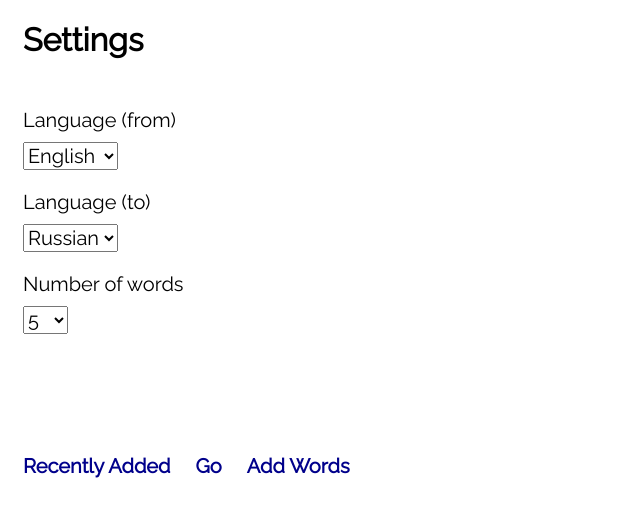
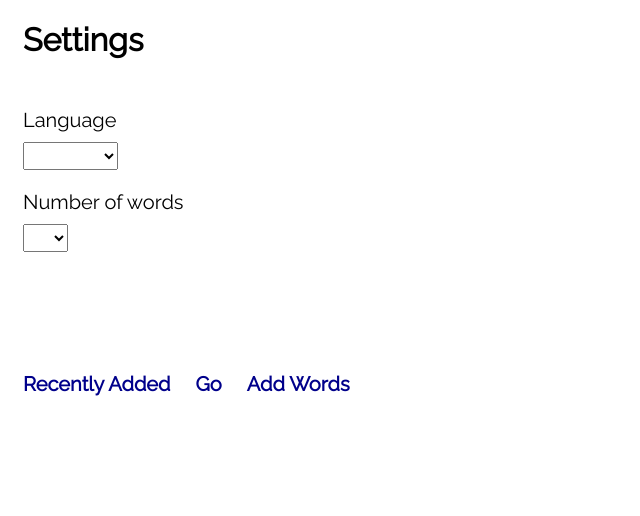
Before and after one commit to DmitryAvanesov/avanesov-dmitry-otus, an Angular app in the folder angular/: page / in a window 1280 px wide. Both pictures are taken after a click on the element "Settings". Shown: the top 516 px of the page, without its empty margins (0-640 px from the left). Built offline with nearby package versions, Linux system fonts and the light colour scheme.

Commit message:
Saving settings to localStorage

```diff
--- a/angular/src/app/add-words/add-words.component.ts
+++ b/angular/src/app/add-words/add-words.component.ts
@@ -24,16 +24,16 @@ export class AddWordsComponent implements OnInit {
     });
   }
 
-  onAddWords(): void {
+  onAddWords() {
     this.addWords.addWords();
     this.changePage.changePage('recently-added');
   }
 
-  goToPage(page: string): void {
+  goToPage(page: string) {
     this.changePage.changePage(page);
   }
 
-  ngOnInit(): void {
+  ngOnInit() {
     this.model.get('text').valueChanges.subscribe(value => this.translateWords.setText(value));
   }
 
--- a/angular/src/app/app.component.scss
+++ b/angular/src/app/app.component.scss
@@ -7,7 +7,7 @@
 }
 
 .page-block {
-  margin: 5px 15px;
+  margin: 10px 15px;
 
   .page-title {
     font-size: 32px;
--- a/angular/src/app/app.component.ts
+++ b/angular/src/app/app.component.ts
@@ -1,5 +1,6 @@
 import { Component, Input } from '@angular/core';
 import { ChangePageService } from './change-page.service';
+import { ChangeSettingsService } from './change-settings.service';
 
 @Component({
   selector: 'app-root',
@@ -12,7 +13,8 @@ export class AppComponent {
   activePage: string;
 
   constructor(
-    private changePage: ChangePageService
+    changePage: ChangePageService,
+    changeSettings: ChangeSettingsService
   ) {
     this.activePage = 'recently-added';
 
--- /dev/null
+++ b/angular/src/app/change-settings.service.ts
@@ -0,0 +1,29 @@
+import { Injectable } from '@angular/core';
+import { Subject, Observable } from 'rxjs';
+
+@Injectable({
+  providedIn: 'root'
+})
+export class ChangeSettingsService {
+
+  private languageChangedSource: Subject<string>;
+  languageChanged: Observable<string>;
+  private numberOfWordsChangedSource: Subject<number>;
+  numberOfWordsChanged: Observable<number>;
+
+  constructor() {
+    this.languageChangedSource = new Subject<string>();
+    this.languageChanged = this.languageChangedSource.asObservable();
+    this.numberOfWordsChangedSource = new Subject<number>();
+    this.numberOfWordsChanged = this.numberOfWordsChangedSource.asObservable();
+  }
+
+  changeLanguage(newLanguage: string) {
+    this.languageChangedSource.next(newLanguage);
+  }
+
+  changeNumberOfWords(newNumberOfWords: number) {
+    this.numberOfWordsChangedSource.next(newNumberOfWords);
+  }
+
+}
--- a/angular/src/app/go/go.component.ts
+++ b/angular/src/app/go/go.component.ts
@@ -30,6 +30,6 @@ export class GoComponent implements OnInit {
     this.changePage.changePage(page);
   }
 
-  ngOnInit(): void { }
+  ngOnInit() { }
 
 }
--- a/angular/src/app/recently-added/recently-added.component.ts
+++ b/angular/src/app/recently-added/recently-added.component.ts
@@ -1,6 +1,7 @@
 import { Component, OnInit, Output, EventEmitter, Input } from '@angular/core';
 import { StoreWordsService, IData } from '../store-words.service';
 import { ChangePageService } from '../change-page.service';
+import { ChangeSettingsService } from '../change-settings.service';
 
 @Component({
   selector: 'app-recently-added',
@@ -10,11 +11,19 @@ import { ChangePageService } from '../change-page.service';
 export class RecentlyAddedComponent implements OnInit {
 
   data: IData;
+  language: string;
 
   constructor(
     private storeWords: StoreWordsService,
-    private changePage: ChangePageService
-  ) { }
+    private changePage: ChangePageService,
+    changeSettings: ChangeSettingsService
+  ) {
+    changeSettings.languageChanged.subscribe(
+      newLanguage => {
+        this.language = newLanguage;
+      }
+    );
+  }
 
   get dates() {
     this.data = this.storeWords.data;
@@ -29,6 +38,6 @@ export class RecentlyAddedComponent implements OnInit {
     this.changePage.changePage(page);
   }
 
-  ngOnInit(): void { }
+  ngOnInit() { }
 
 }
--- a/angular/src/app/settings/settings.component.html
+++ b/angular/src/app/settings/settings.component.html
@@ -1,27 +1,21 @@
 <div ngClass="page-block">
   <h1 ngClass="page-title">Settings</h1>
 
-  <p ngClass="select-name">Language (from)</p>
-  <select ngClass="select-dropdown">
-    <option>Russian</option>
-    <option selected>English</option>
-    <option>Spanish</option>
-  </select>
-
-  <p ngClass="select-name">Language (to)</p>
-  <select ngClass="select-dropdown">
-    <option selected>Russian</option>
-    <option>English</option>
-    <option>Spanish</option>
+  <form [formGroup]="model">
+    <p ngClass="select-name">Language</p>
+    <select formControlName="language" [value]="language" ngClass="select-dropdown">
+      <option value="ru">Russian</option>
+      <option value="es">Spanish</option>
     </select>
 
     <p ngClass="select-name">Number of words</p>
-  <select ngClass="select-dropdown">
+    <select formControlName="numberOfWords" [value]="numberOfWords" ngClass="select-dropdown">
       <option>5</option>
       <option>10</option>
       <option>15</option>
       <option>20</option>
     </select>
+  </form>
 
   <div ngClass="page-link-block">
     <span ngClass="page-link" (click)="goToPage('recently-added')">Recently Added</span>
--- a/angular/src/app/settings/settings.component.ts
+++ b/angular/src/app/settings/settings.component.ts
@@ -1,5 +1,7 @@
 import { Component, OnInit, Output, EventEmitter } from '@angular/core';
 import { ChangePageService } from '../change-page.service';
+import { FormGroup, FormControl } from '@angular/forms';
+import { ChangeSettingsService } from '../change-settings.service';
 
 @Component({
   selector: 'app-settings',
@@ -8,14 +10,44 @@ import { ChangePageService } from '../change-page.service';
 })
 export class SettingsComponent implements OnInit {
 
+  model: FormGroup;
+  language: string;
+  numberOfWords: number;
+
   constructor(
-    private changePage: ChangePageService
-  ) { }
+    private changePage: ChangePageService,
+    private changeSettings: ChangeSettingsService
+  ) {
+    this.model = new FormGroup({
+      language: new FormControl(localStorage.getItem('language')),
+      numberOfWords: new FormControl(parseInt(localStorage.getItem('numberOfWords')))
+    });
+
+    changeSettings.languageChanged.subscribe(
+      newLanguage => {
+        this.language = newLanguage;
+      }
+    );
+
+    changeSettings.numberOfWordsChanged.subscribe(
+      newNumberOfWords => {
+        this.numberOfWords = newNumberOfWords;
+      }
+    );
+   }
 
   goToPage(page: string) {
     this.changePage.changePage(page);
   }
 
-  ngOnInit(): void { }
+  ngOnInit() {
+    this.model.get('language').valueChanges.subscribe(value => this.changeSettings.changeLanguage(value));
+    this.model.get('numberOfWords').valueChanges.subscribe(value => this.changeSettings.changeNumberOfWords(value));
+  }
+
+  ngOnDestroy() {
+    localStorage.setItem('language', this.language);
+    localStorage.setItem('numberOfWords', this.numberOfWords.toString());
+  }
 
 }
```
Also changed, not shown: 1 other file (tests, documents, lock files or other folders). Lines whose indentation alone changed are shown as unchanged.
